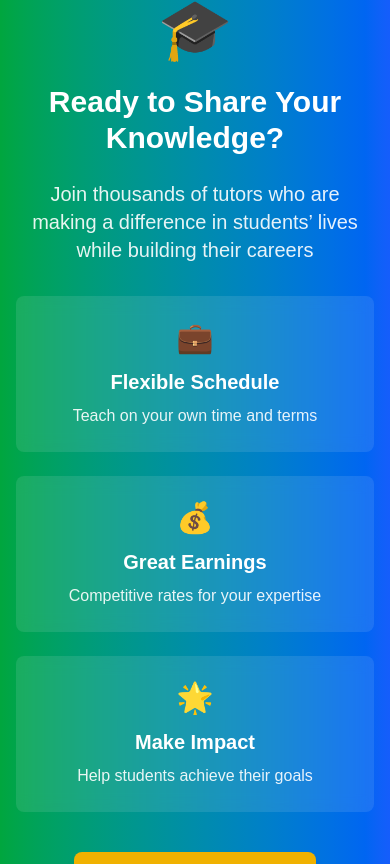
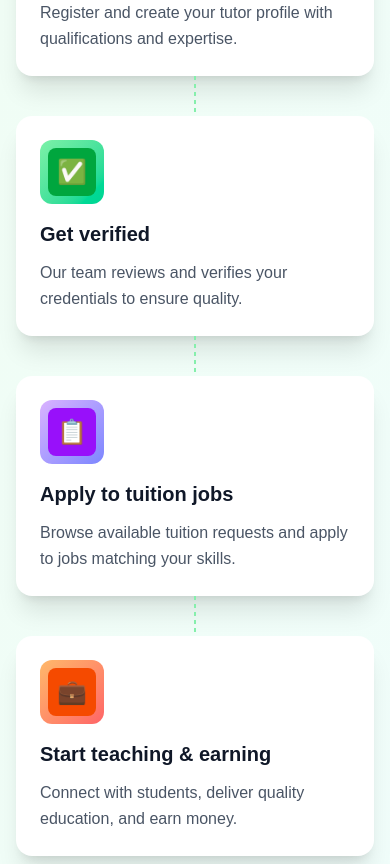
Before and after one commit to bapibiswas100808/tutor-media, a Next.js app: page / in a window 390 px wide. Shown: the part 5380-6244 px from the top of the page. Built offline with nearby package versions, Linux system fonts and the light colour scheme.

Commit message:
Improve FlowChartTutor steps and add mobile layout
Updated step titles, descriptions, and icons in FlowChartTutor for clarity and consistency. Added a vertical mobile layout for better responsiveness. Also, set text color for the TutorHubPage search input for improved readability.

```diff
--- a/src/app/tutor-hub/page.tsx
+++ b/src/app/tutor-hub/page.tsx
@@ -70,7 +70,7 @@ export default function TutorHubPage() {
               placeholder="Search by name, subject, or location..."
               value={searchTerm}
               onChange={(e) => setSearchTerm(e.target.value)}
-              className="w-full pl-12 pr-4 py-4 rounded-xl border-2 border-gray-200 focus:border-blue-500 focus:outline-none transition-colors shadow-sm"
+              className="w-full pl-12 pr-4 py-4 rounded-xl border-2 border-gray-200 focus:border-blue-500 focus:outline-none transition-colors shadow-sm text-gray-700"
             />
           </div>
         </motion.div>
--- a/src/components/homepage/FlowChartTutor.tsx
+++ b/src/components/homepage/FlowChartTutor.tsx
@@ -14,8 +14,9 @@ const steps = [
   },
   {
     number: 2,
-    title: "Get Verified",
-    description: "Our team reviews and verifies your credentials",
+    title: "Get verified",
+    description:
+      "Our team reviews and verifies your credentials to ensure quality.",
     icon: "✅",
     bgColor: "from-green-300 to-emerald-400",
     iconBg: "bg-green-600",
@@ -31,9 +32,12 @@ const steps = [
   },
   {
     number: 4,
-    title: "Start Earning",
-    description: "Begin teaching and earning money immediately",
-    icon: "💰",
+    title: "Start teaching & earning",
+    description:
+      "Connect with students, deliver quality education, and earn money.",
+    icon: "💼",
+    bgColor: "from-orange-300 to-red-400",
+    iconBg: "bg-orange-600",
   },
 ];
 
@@ -124,6 +128,55 @@ export default function FlowChartTutor() {
             </motion.div>
           ))}
         </div>
+
+        {/* Mobile Layout - Vertical */}
+        <div className="md:hidden max-w-md mx-auto relative">
+          {steps.map((step, index) => (
+            <motion.div
+              key={step.number}
+              initial={{ opacity: 0, y: 30 }}
+              whileInView={{ opacity: 1, y: 0 }}
+              transition={{ duration: 0.6, delay: index * 0.15 }}
+              viewport={{ once: true }}
+              className="relative"
+            >
+              <div className="bg-white rounded-2xl shadow-xl p-6">
+                <div
+                  className={`w-16 h-16 rounded-xl bg-gradient-to-br ${step.bgColor} flex items-center justify-center mb-4`}
+                >
+                  <div
+                    className={`w-12 h-12 ${step.iconBg} rounded-lg flex items-center justify-center text-2xl`}
+                  >
+                    {step.icon}
+                  </div>
+                </div>
+                <h3 className="text-xl font-bold text-gray-900 mb-3">
+                  {step.title}
+                </h3>
+                <p className="text-gray-600 leading-relaxed">
+                  {step.description}
+                </p>
+              </div>
+
+              {/* Connector for mobile */}
+              {index < steps.length - 1 && (
+                <div className="flex justify-center">
+                  <svg width="2" height="40" viewBox="0 0 2 40">
+                    <line
+                      x1="1"
+                      y1="0"
+                      x2="1"
+                      y2="40"
+                      stroke="#86EFAC"
+                      strokeWidth="2"
+                      strokeDasharray="4 4"
+                    />
+                  </svg>
+                </div>
+              )}
+            </motion.div>
+          ))}
+        </div>
       </div>
     </section>
   );
```
